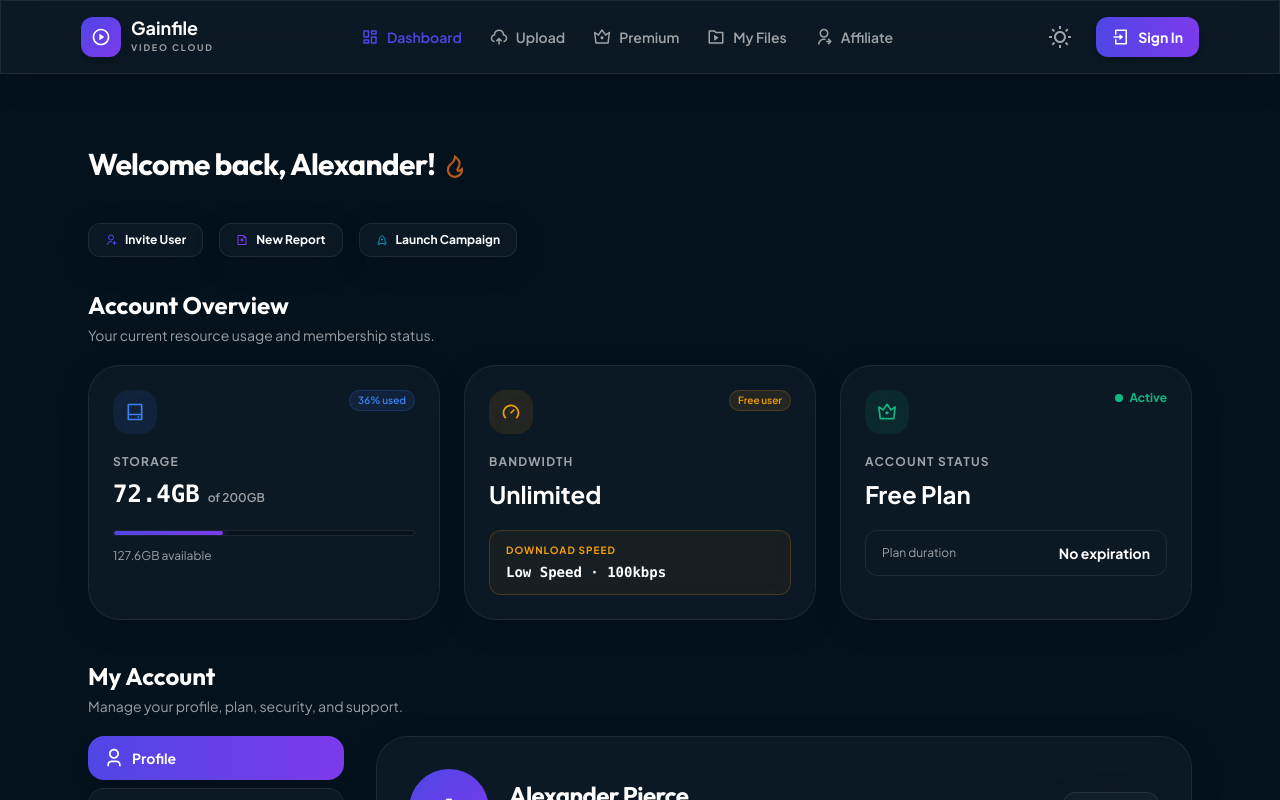
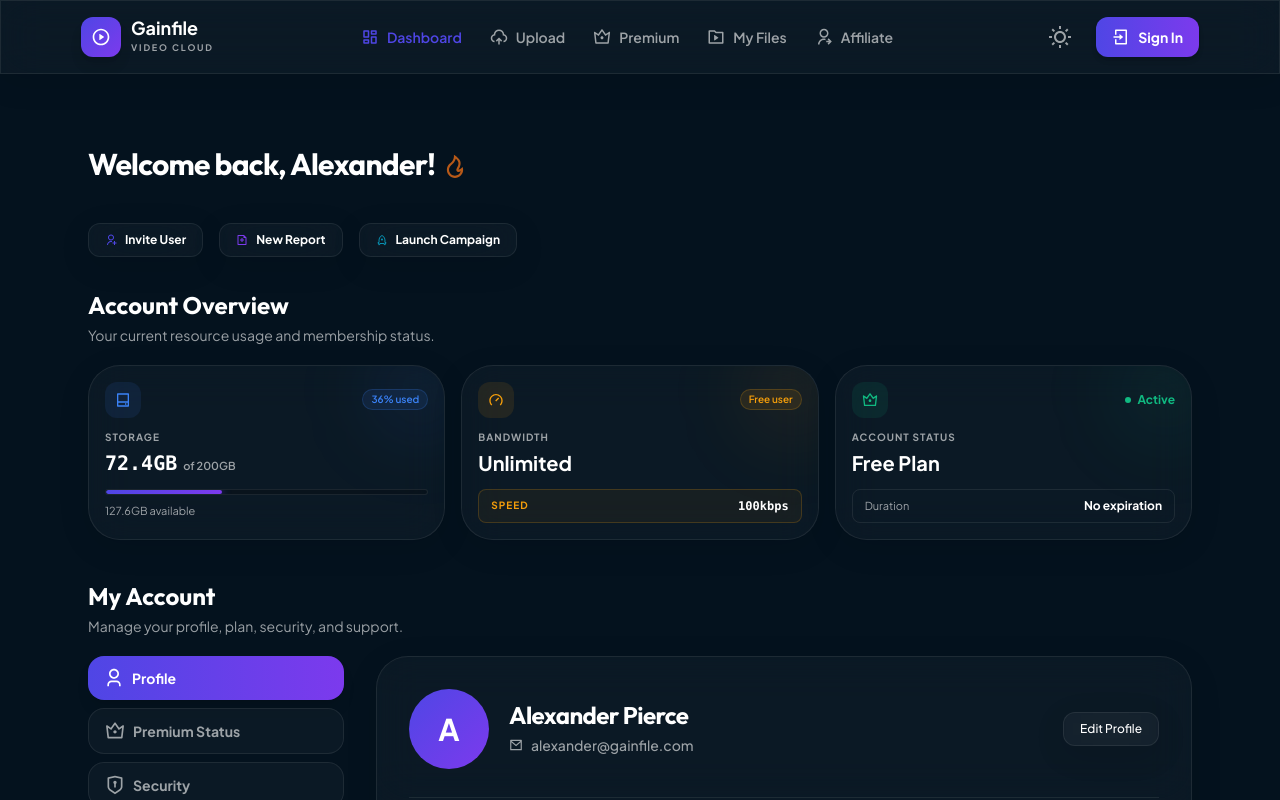
Before and after one commit to duong1811/gainfile, a Next.js app in the folder client/: page /dashboard in a window 1280 px wide. Built offline with nearby package versions, Linux system fonts and the light colour scheme.

Commit message:
refactor: update button variants and styles across components

```diff
--- a/client/src/components/file-manager/CreateFolderModal.jsx
+++ b/client/src/components/file-manager/CreateFolderModal.jsx
@@ -18,7 +18,7 @@ const CreateFolderModal = ({ isOpen, onClose, value, onChange, onSubmit }) => (
         variant="aurora1"
       />
       <ModalFooter className="justify-end">
-        <Button type="button" variant="ghost" onClick={onClose}>Cancel</Button>
+        <Button type="button" variant="glass" onClick={onClose}>Cancel</Button>
         <Button type="submit" variant="primary" disabled={!value.trim()}>
           <RiFolderAddLine /> Create Folder
         </Button>
--- a/client/src/components/ui/Button.jsx
+++ b/client/src/components/ui/Button.jsx
@@ -4,7 +4,7 @@ import { motion } from "framer-motion"
 import { cn } from "../../lib/utils"
 
 const buttonVariants = cva(
-  "inline-flex items-center justify-center gap-2 whitespace-nowrap text-sm font-medium transition-all duration-300 disabled:opacity-50 disabled:pointer-events-none active:scale-95",
+  "inline-flex items-center justify-center gap-2 whitespace-nowrap text-sm font-medium transition-all duration-300 aria-disabled:opacity-50 aria-disabled:cursor-not-allowed aria-disabled:hover:translate-y-0 aria-disabled:hover:shadow-none active:scale-95 aria-disabled:active:scale-100",
   {
     variants: {
       variant: {
@@ -15,7 +15,7 @@ const buttonVariants = cva(
         success: "bg-emerald-500 text-white hover:bg-emerald-600 shadow-lg shadow-emerald-500/20",
         warning: "bg-amber-500 text-white hover:bg-amber-600 shadow-lg shadow-amber-500/20",
         glass: "glass-card border border-[var(--glass-border)] text-[var(--text-primary)] hover:bg-[var(--glass-border)]",
-        outline: "bg-black/20 border border-[var(--glass-border)] text-[var(--text-primary)] hover:bg-[var(--glass-border)]",
+        outline: "bg-[var(--glass-bg)] border border-[var(--glass-border)] text-[var(--text-primary)] shadow-sm hover:bg-[var(--glass-border)]",
         ghost: "hover:bg-[var(--glass-border)] text-[var(--text-secondary)] hover:text-[var(--text-primary)]",
         white: "bg-white text-zinc-900 shadow-md hover:bg-gray-100",
         dark: "bg-zinc-900 text-white shadow-md border border-zinc-700 hover:bg-black",
@@ -51,15 +51,25 @@ const buttonVariants = cva(
   }
 )
 
-const Button = React.forwardRef(({ className, variant, size, rounded, as: Component = "button", ...props }, ref) => {
+const Button = React.forwardRef(({ className, variant, size, rounded, as: Component = "button", disabled, onClick, ...props }, ref) => {
   const MotionComponent = React.useMemo(() =>
     typeof Component === 'string' ? (motion[Component] || motion.button) : motion(Component)
   , [Component]);
 
+  const handleClick = (event) => {
+    if (disabled) {
+      event.preventDefault();
+      return;
+    }
+    onClick?.(event);
+  };
+
   return (
     <MotionComponent
       ref={ref}
-      whileTap={{ scale: 0.98 }}
+      aria-disabled={disabled || undefined}
+      whileTap={disabled ? undefined : { scale: 0.98 }}
+      onClick={handleClick}
       className={cn(buttonVariants({ variant, size, rounded }), className)}
       {...props}
     />
--- a/client/src/components/ui/Pagination.jsx
+++ b/client/src/components/ui/Pagination.jsx
@@ -8,7 +8,7 @@ const Pagination = ({ className, children }) => {
     <nav
       role="navigation"
       aria-label="pagination"
-      className={cn("flex items-center gap-1 bg-black/40 p-1.5 rounded-2xl shadow-inner border border-white/5", className)}
+      className={cn("flex items-center gap-1 bg-[var(--glass-bg)] p-1.5 rounded-2xl shadow-inner border border-[var(--glass-border)]", className)}
     >
       {children}
     </nav>
@@ -43,7 +43,7 @@ const PaginationLink = ({
       "w-10 h-10 flex items-center justify-center rounded-xl text-sm font-bold transition-all relative z-10 outline-none focus-visible:ring-2 focus-visible:ring-[var(--aurora-1)]",
       isActive
         ? "text-[var(--bg-primary)] shadow-lg"
-        : "text-[var(--text-secondary)] hover:bg-[var(--glass-border)] hover:text-white disabled:opacity-30 disabled:cursor-not-allowed",
+        : "text-[var(--text-secondary)] hover:bg-[var(--glass-border)] hover:text-[var(--text-primary)] disabled:opacity-30 disabled:cursor-not-allowed",
       className
     )}
     {...props}
--- a/client/src/index.css
+++ b/client/src/index.css
@@ -120,7 +120,7 @@ h1, h2, h3, h4, h5, h6 {
 }
 
 body.light-theme .aurora-bg {
-  background: #f0ecff;
+  background: #f1edff;
 }
 
 @keyframes aurora-shift {
--- a/client/src/views/Dashboard.jsx
+++ b/client/src/views/Dashboard.jsx
@@ -284,57 +284,60 @@ const Dashboard = () => {
           </div>
         </div>
 
-        <div className="grid grid-cols-1 gap-6 md:grid-cols-3">
+        <div className="grid grid-cols-1 gap-4 md:grid-cols-3">
           <motion.div variants={itemVariants}>
-            <Card className="h-full" padding="md">
-              <div className="mb-5 flex items-start justify-between">
-                <div className="flex h-11 w-11 items-center justify-center rounded-2xl bg-blue-500/10 text-xl text-blue-500">
+            <Card className="h-full overflow-hidden" padding="sm" overflow="visible">
+              <div className="pointer-events-none absolute -right-6 -top-6 h-24 w-24 rounded-full bg-blue-500/10 blur-2xl" />
+              <div className="relative mb-3 flex items-center justify-between">
+                <div className="flex h-9 w-9 items-center justify-center rounded-xl bg-blue-500/10 text-base text-blue-500">
                   <RiHardDrive2Line />
                 </div>
                 <Badge color="primary" rounded="full" size="xs">36% used</Badge>
               </div>
-              <CardDescription className="text-xs font-bold uppercase tracking-widest">Storage</CardDescription>
-              <div className="mt-2 flex items-end gap-2">
-                <span className="font-mono text-2xl font-bold">72.4GB</span>
-                <span className="mb-1 text-xs font-semibold text-[var(--text-secondary)]">of 200GB</span>
+              <CardDescription className="relative text-[10px] font-bold uppercase tracking-widest">Storage</CardDescription>
+              <div className="relative mt-1 flex items-end gap-1.5">
+                <span className="font-mono text-xl font-bold">72.4GB</span>
+                <span className="mb-0.5 text-[11px] font-semibold text-[var(--text-secondary)]">of 200GB</span>
               </div>
-              <Progress value={72.4} max={200} variant="aurora" size="sm" className="mt-5" />
-              <p className="mt-3 text-xs text-[var(--text-secondary)]">127.6GB available</p>
+              <Progress value={72.4} max={200} variant="aurora" size="sm" className="relative mt-3" />
+              <p className="relative mt-2 text-[11px] text-[var(--text-secondary)]">127.6GB available</p>
             </Card>
           </motion.div>
 
           <motion.div variants={itemVariants}>
-            <Card className="h-full" padding="md">
-              <div className="mb-5 flex items-start justify-between">
-                <div className="flex h-11 w-11 items-center justify-center rounded-2xl bg-amber-500/10 text-xl text-amber-500">
+            <Card className="h-full overflow-hidden" padding="sm" overflow="visible">
+              <div className="pointer-events-none absolute -right-6 -top-6 h-24 w-24 rounded-full bg-amber-500/10 blur-2xl" />
+              <div className="relative mb-3 flex items-center justify-between">
+                <div className="flex h-9 w-9 items-center justify-center rounded-xl bg-amber-500/10 text-base text-amber-500">
                   <RiSpeedUpLine />
                 </div>
                 <Badge color="warning" rounded="full" size="xs">Free user</Badge>
               </div>
-              <CardDescription className="text-xs font-bold uppercase tracking-widest">Bandwidth</CardDescription>
-              <p className="mt-2 text-2xl font-bold">Unlimited</p>
-              <div className="mt-5 rounded-xl border border-amber-500/20 bg-amber-500/5 px-4 py-3">
-                <p className="text-[10px] font-bold uppercase tracking-widest text-amber-500">Download speed</p>
-                <p className="mt-1 font-mono text-sm font-bold">Low Speed · 100kbps</p>
+              <CardDescription className="relative text-[10px] font-bold uppercase tracking-widest">Bandwidth</CardDescription>
+              <p className="relative mt-1 text-xl font-bold">Unlimited</p>
+              <div className="relative mt-3 flex items-center justify-between rounded-lg border border-amber-500/20 bg-amber-500/5 px-3 py-2">
+                <span className="text-[10px] font-bold uppercase tracking-widest text-amber-500">Speed</span>
+                <span className="font-mono text-xs font-bold">100kbps</span>
               </div>
             </Card>
           </motion.div>
 
           <motion.div variants={itemVariants}>
-            <Card className="h-full" padding="md">
-              <div className="mb-5 flex items-start justify-between">
-                <div className="flex h-11 w-11 items-center justify-center rounded-2xl bg-emerald-500/10 text-xl text-emerald-500">
+            <Card className="h-full overflow-hidden" padding="sm" overflow="visible">
+              <div className="pointer-events-none absolute -right-6 -top-6 h-24 w-24 rounded-full bg-emerald-500/10 blur-2xl" />
+              <div className="relative mb-3 flex items-center justify-between">
+                <div className="flex h-9 w-9 items-center justify-center rounded-xl bg-emerald-500/10 text-base text-emerald-500">
                   <RiVipCrown2Line />
                 </div>
                 <span className="flex items-center gap-1.5 text-xs font-bold text-emerald-500">
-                  <span className="h-2 w-2 rounded-full bg-emerald-500" /> Active
+                  <span className="h-1.5 w-1.5 rounded-full bg-emerald-500" /> Active
                 </span>
               </div>
-              <CardDescription className="text-xs font-bold uppercase tracking-widest">Account Status</CardDescription>
-              <p className="mt-2 text-2xl font-bold">Free Plan</p>
-              <div className="mt-5 flex items-center justify-between rounded-xl border border-[var(--glass-border)] bg-[var(--bg-primary)]/60 px-4 py-3">
-                <span className="text-xs text-[var(--text-secondary)]">Plan duration</span>
-                <span className="text-sm font-bold">No expiration</span>
+              <CardDescription className="relative text-[10px] font-bold uppercase tracking-widest">Account Status</CardDescription>
+              <p className="relative mt-1 text-xl font-bold">Free Plan</p>
+              <div className="relative mt-3 flex items-center justify-between rounded-lg border border-[var(--glass-border)] bg-[var(--bg-primary)]/60 px-3 py-2">
+                <span className="text-[11px] text-[var(--text-secondary)]">Duration</span>
+                <span className="text-xs font-bold">No expiration</span>
               </div>
             </Card>
           </motion.div>
--- a/client/src/views/Deals.jsx
+++ b/client/src/views/Deals.jsx
@@ -179,7 +179,7 @@ const Deals = () => {
                       </div>
                       <div className="flex items-center justify-between gap-4">
                         <div>
-                          <p className="text-[10px] uppercase tracking-wider text-[var(--text-secondary)]">Bandwidth</p>
+                          <p className="text-[10px] uppercase font-bold text-[var(--text-primary)]">Bandwidth</p>
                           <p className={`font-mono text-lg font-black transition-colors ${isSelected ? 'text-emerald-300' : 'text-[var(--text-primary)]'}`}>
                             {option.bandwidth}
                           </p>
--- a/client/src/views/FileManager.jsx
+++ b/client/src/views/FileManager.jsx
@@ -290,10 +290,10 @@ const FileManager = () => {
           <p className="text-[var(--text-secondary)] text-lg">Central storage for project documents and assets.</p>
         </div>
         <div className="flex flex-wrap items-center gap-3">
-          <Button variant="outline" size="lg" className="font-bold gap-2" onClick={() => setIsCreateOpen(true)}>
+          <Button variant="glass" size="lg" className="font-bold gap-2" onClick={() => setIsCreateOpen(true)}>
             <RiFolderAddLine size={20} /> New Folder
           </Button>
-          <Button variant="glass" size="lg" className="font-bold gap-2 text-amber-500 hover:text-white hover:bg-amber-500" onClick={() => router.push('/upload')}>
+          <Button variant="warning" size="lg" className="font-bold gap-2 hover:text-white hover:bg-amber-500" onClick={() => router.push('/upload')}>
             <RiAddFill size={20} /> Upload New
           </Button>
         </div>
```
Also changed, not shown: client/src/components/file-manager/FileManagerToolbar.jsx (+7 -15 lines).
